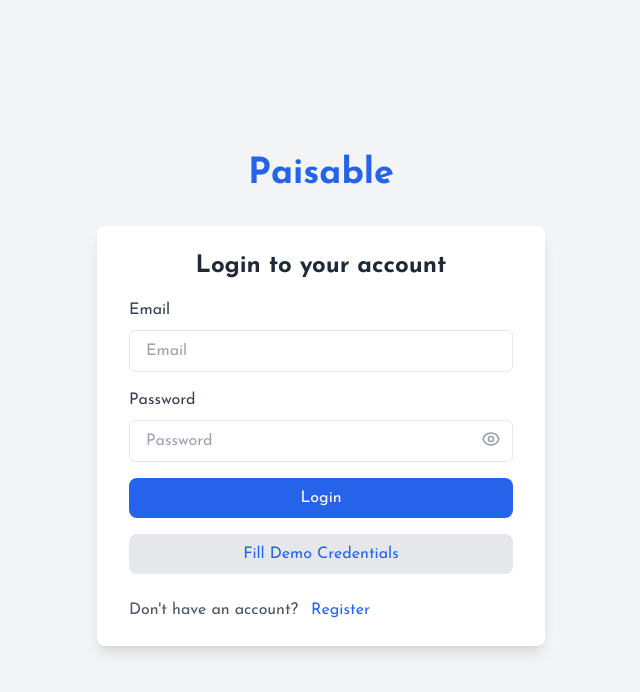
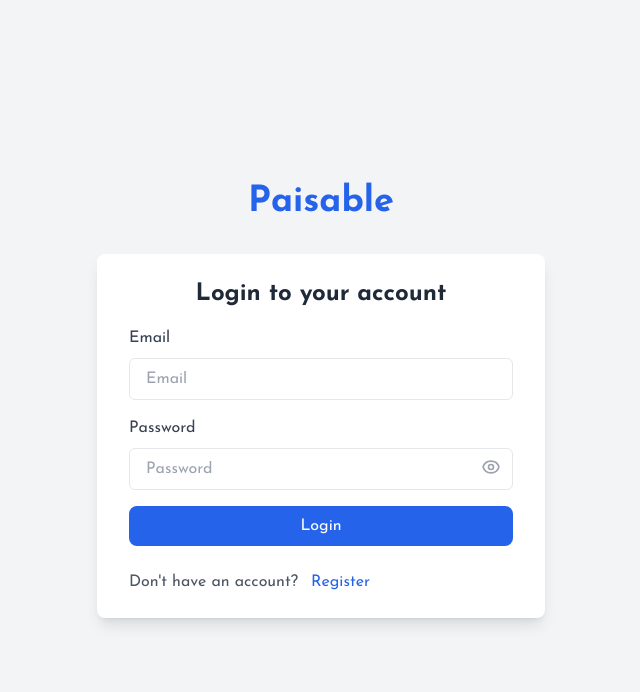
Before and after one commit to sai-maker-cloud/paisable, a React (Vite) app in the folder frontend/: page /login in a window 1280 px wide. Shown: the top 692 px of the page, without its empty margins (319-959 px from the left). Built offline with nearby package versions, Linux system fonts and the light colour scheme; no server answers.

Commit message:
fix: remove 'Demo Credentials' button

```diff
--- a/frontend/src/pages/LoginPage.jsx
+++ b/frontend/src/pages/LoginPage.jsx
@@ -3,9 +3,9 @@
 import useAuth from '../hooks/useAuth';
 import PasswordInput from '../components/PasswordInput';
 
-// Demo user credentials
+/* // Demo user credentials
 const DEMO_EMAIL = 'test@example.com';
-const DEMO_PASSWORD = 'password123';
+const DEMO_PASSWORD = 'password123'; */
 
 export default function LoginPage() {
   const [email, setEmail] = useState('');
@@ -17,10 +17,10 @@
     login(email, password);
   };
 
-  const handleFillDemoCredentials = () => {
+  /* const handleFillDemoCredentials = () => {
     setEmail(DEMO_EMAIL);
     setPassword(DEMO_PASSWORD);
-  };
+  }; */
 
   return (
     <div className="flex flex-col items-center justify-center min-h-screen bg-gray-100 dark:bg-gray-900 px-4">
@@ -42,13 +42,13 @@
             </div>
             <div className="flex flex-col gap-4 mt-4">
               <button type="submit" className="w-full px-6 py-2 text-white bg-blue-600 rounded-lg hover:bg-blue-700">Login</button>
-              <button
+              {/*<button
                 type="button"
                 onClick={handleFillDemoCredentials}
                 className="w-full px-6 py-2 text-blue-600 dark:text-blue-400 bg-gray-200 dark:bg-gray-700 rounded-lg hover:bg-gray-300 dark:hover:bg-gray-600"
               >
                 Fill Demo Credentials
-              </button>
+              </button>*/}
             </div>
             <div className="mt-6 text-gray-600 dark:text-gray-400">
               Don't have an account? <Link to="/register" className="text-blue-600 hover:underline ml-2">Register</Link>
```
Also changed, not shown: 1 other file (tests, documents, lock files or other folders).
